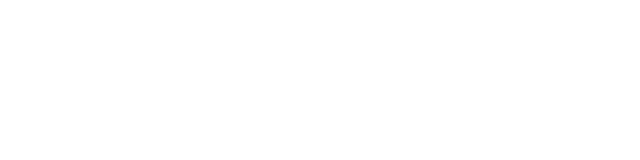
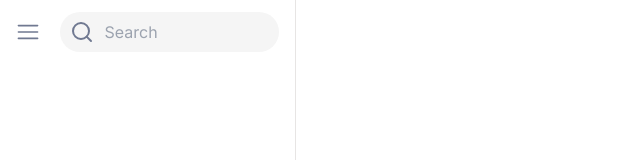
Before and after one commit to Gustavo-Venceslau/niceia-web, a Next.js app: page / in a window 1280 px wide. Shown: the top 160 px of the page, without its empty margins (0-640 px from the left). Built offline with nearby package versions, Linux system fonts and the light colour scheme.

Commit message:
messages navbar created

```diff
--- /dev/null
+++ b/app/chat/chat.tsx
@@ -0,0 +1,12 @@
+import { MessageBar } from "./components/messageBar";
+
+export function Chat(){
+	return (
+		<div className="w-full h-screen flex flex-row">
+			<MessageBar />
+			<section className="w-full h-screen">
+
+			</section>
+		</div>
+	);
+}
--- /dev/null
+++ b/app/chat/components/messageBar.tsx
@@ -0,0 +1,23 @@
+"use client";
+
+import { useNavbarContext } from "./navbar/contexts/navbarContext";
+import { Navbar } from "./navbar/navbar";
+import { motion } from "framer-motion";
+
+export function MessageBar(){
+
+	const {isVisible} = useNavbarContext();
+
+	const messageBarSize = isVisible ? "30%" : "3.5%";
+
+	return (
+		<motion.section
+			animate={{ width: messageBarSize }}
+			transition={{ ease: "easeOut" }}
+			initial={false}
+			className={`h-screen border-r-[1px] border-stone-200 overflow-hidden relative`}
+		>
+			<Navbar />
+		</motion.section>
+	)
+}
--- /dev/null
+++ b/app/chat/components/navbar/contexts/index.tsx
@@ -0,0 +1,9 @@
+import { NavbarContextProvider } from "./navbarContext";
+
+export function AppContexts({children}: {children: React.ReactNode}){
+	return(
+		<>
+			<NavbarContextProvider>{children}</NavbarContextProvider>
+		</>
+	)
+}
--- /dev/null
+++ b/app/chat/components/navbar/contexts/navbarContext.tsx
@@ -0,0 +1,16 @@
+"use client"
+
+import { createContext, useContext, useState } from "react";
+import { INavbarContext } from "../interfaces/iNavbarContext";
+
+const NavbarContext = createContext<INavbarContext>(null!);
+
+export function NavbarContextProvider({ children}: { children: React.ReactNode }){
+	const [isVisible, setIsVisible] = useState(true);
+
+	return <NavbarContext.Provider value={{isVisible, setIsVisible}}>{children}</NavbarContext.Provider>
+}
+
+export function useNavbarContext(){
+	return useContext(NavbarContext);
+}
--- /dev/null
+++ b/app/chat/components/navbar/interfaces/iNavbarContext.ts
@@ -0,0 +1,6 @@
+import { Dispatch, SetStateAction } from "react";
+
+export interface INavbarContext {
+	isVisible: boolean,
+	setIsVisible: Dispatch<SetStateAction<boolean>>
+}
--- /dev/null
+++ b/app/chat/components/navbar/navbar.tsx
@@ -0,0 +1,37 @@
+"use client";
+
+import { RxHamburgerMenu } from 'react-icons/rx';
+import { FiSearch } from 'react-icons/fi';
+import { useNavbarContext } from './contexts/navbarContext';
+
+export function Navbar() {
+
+	const {isVisible, setIsVisible} = useNavbarContext();
+
+	const handleNavbar = () => {
+		setIsVisible(!isVisible);
+	}
+
+	return (
+		<nav className="w-full h-10 py-8 px-4 flex flex-row gap-5 items-center">
+			<button
+				className='w-6 h-6'
+				onClick={() => handleNavbar()}
+			>
+				<RxHamburgerMenu size={24} color="#707991" />
+			</button>
+			<div className="w-full flex flex-row">
+				<button
+					className='w-14 h-10 flex items-center justify-center text-[#707991] bg-[#F5F5F5] rounded-l-full'
+				>
+					<FiSearch size={24} />
+				</button>
+				<input
+					type="text"
+					className='w-full h-10 bg-[#F5F5F5] rounded-r-full outline-none'
+					placeholder='Search'
+				/>
+			</div>
+		</nav>
+	)
+}
--- a/app/layout.tsx
+++ b/app/layout.tsx
@@ -5,7 +5,7 @@
 const inter = Inter({ subsets: ['latin'] })
 
 export const metadata: Metadata = {
-  title: 'Nice-ia',
+  title: 'Chat',
   description: 'Generated by create next app',
 }
 
--- a/app/page.tsx
+++ b/app/page.tsx
@@ -1,9 +1,12 @@
-import Image from 'next/image'
+import { Chat } from "./chat/chat";
+import { AppContexts } from "./chat/components/navbar/contexts";
 
 export default function Home() {
   return (
     <main>
-
+      <AppContexts>
+	  	<Chat />
+	  </AppContexts>
     </main>
   )
 }
--- a/tailwind.config.ts
+++ b/tailwind.config.ts
@@ -8,11 +8,6 @@
   ],
   theme: {
     extend: {
-      backgroundImage: {
-        'gradient-radial': 'radial-gradient(var(--tw-gradient-stops))',
-        'gradient-conic':
-          'conic-gradient(from 180deg at 50% 50%, var(--tw-gradient-stops))',
-      },
     },
   },
   plugins: [],
```
Also changed, not shown: package.json (+8 -4 lines), app/main.ts (added), 1 other file (tests, documents, lock files or other folders).
